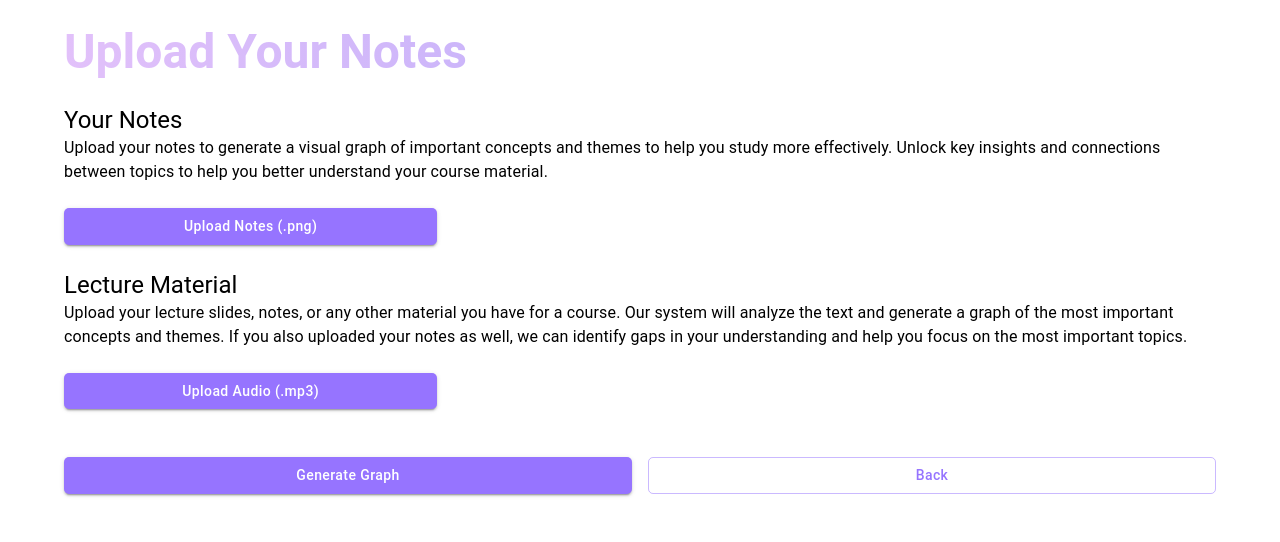
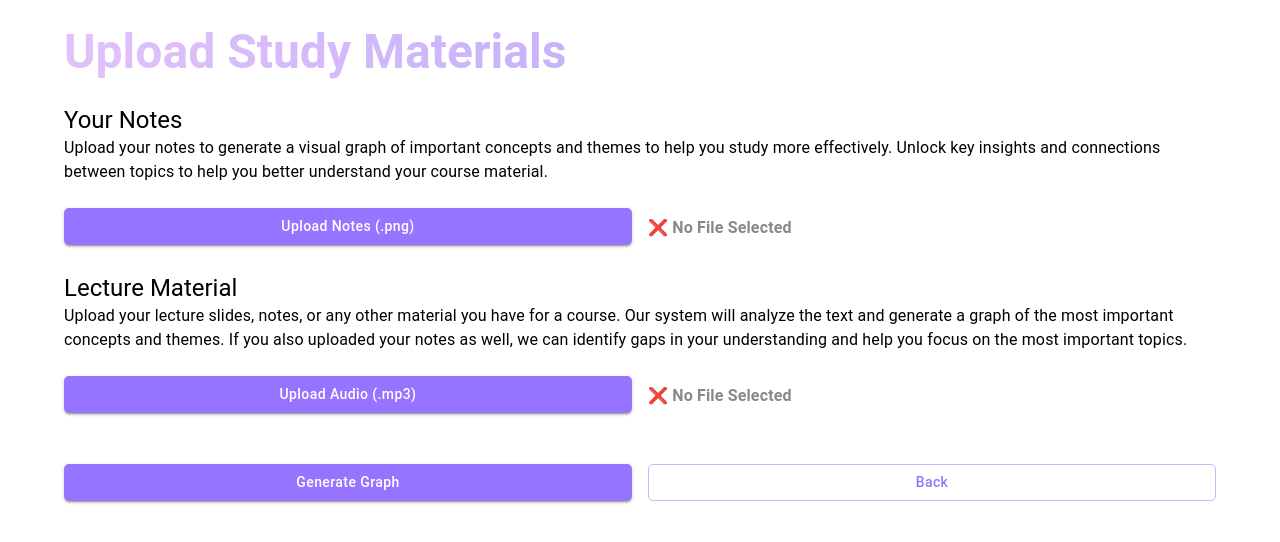
Before and after one commit to ML72/Odin-AI, a React (Vite) app: page /upload in a window 1280 px wide. Shown: the top 542 px of the page. Built offline with nearby package versions, Linux system fonts and the light colour scheme.

Commit message:
Upload page UX fix

```diff
--- a/src/pages/Upload.tsx
+++ b/src/pages/Upload.tsx
@@ -81,7 +81,7 @@ const Upload: React.FC = () => {
           backgroundClip: 'text',
           color: 'transparent'
         }}>
-          Upload Your Notes
+          Upload Study Materials
         </Typography>
 
         {/* Your notes section */}
@@ -95,7 +95,7 @@ const Upload: React.FC = () => {
         </Typography>
 
         <Grid container spacing={2} sx={{ mt: 1 }}>
-          <Grid item xs={6} sm={4}>
+          <Grid item xs={6}>
             <input
               type="file"
               id="user-png-upload" // Unique ID for PNG input
@@ -109,8 +109,13 @@ const Upload: React.FC = () => {
               fullWidth
               onClick={() => document.getElementById('user-png-upload')?.click()}
             >
-              {selectedUserPngFile ? selectedUserPngFile.name : "Upload Notes (.png)"}
+              Upload Notes (.png)
             </Button>
+          </Grid>
+          <Grid item xs={6}>
+            <Typography variant="body1" color={selectedUserPngFile ? "green" : "#898989"} sx={{ my: 1 }}>
+              <strong>{selectedUserPngFile ? "✅ " + selectedUserPngFile.name : "❌ No File Selected"}</strong>
+            </Typography>
           </Grid>
         </Grid>
 
@@ -125,7 +130,7 @@ const Upload: React.FC = () => {
         </Typography>
 
         <Grid container spacing={2} sx={{ mt: 1 }}>
-          <Grid item xs={6} sm={4}>
+          <Grid item xs={6}>
             <input
               type="file"
               id="mp3-upload" // Unique ID for MP3 input
@@ -139,8 +144,13 @@ const Upload: React.FC = () => {
               fullWidth
               onClick={() => document.getElementById('mp3-upload')?.click()}
             >
-              {selectedMp3File ? selectedMp3File.name : "Upload Audio (.mp3)"}
+              Upload Audio (.mp3)
             </Button>
+          </Grid>
+          <Grid item xs={6}>
+            <Typography variant="body1" color={selectedMp3File ? "green" : "#898989"} sx={{ my: 1 }}>
+              <strong>{selectedMp3File ? "✅ " + selectedMp3File.name : "❌ No File Selected"}</strong>
+            </Typography>
           </Grid>
         </Grid>
 
```
